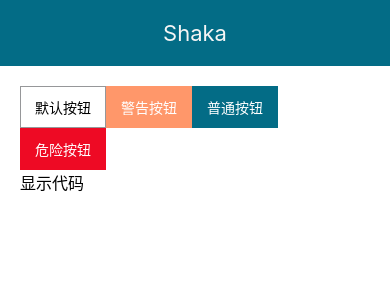
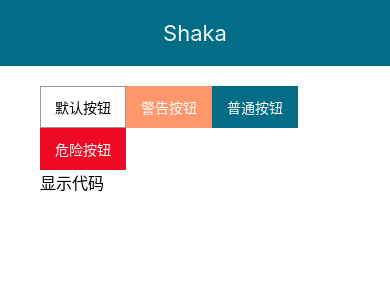
Before and after one commit to gongyue233/shaka-ui, a Vue app: page /#/doc/button in a window 390 px wide. Shown: the top 300 px of the page. Built offline with nearby package versions, Linux system fonts and the light colour scheme.

Commit message:
侧边栏优化

```diff
--- a/src/views/Doc.vue
+++ b/src/views/Doc.vue
@@ -66,14 +66,23 @@ $shaka-doc-font-color: #304455;
   flex-direction: column;
   height: 100vh;
   > .doc-main {
+    flex-grow: 1;
     display: flex;
     flex-direction: row;
     overflow-y: auto;
+    position: relative;
     > .doc-nav {
+      border-right: 1px solid gray;
+      background-color: #fff;
       flex-shrink: 0;
       padding: 24px 0px 0px 30px;
       width: 260px;
       overflow-y: auto;
+      @media (max-width: 800px) {
+        position: absolute;
+        z-index: 10;
+        border-bottom: 1px solid gray;
+      }
       > .dov-nav-item {
         color: $shaka-doc-font-color;
         background-color: #fff;
@@ -104,7 +113,7 @@ $shaka-doc-font-color: #304455;
     > .doc-content {
       flex-grow: 1;
       overflow-y: auto;
-      padding: 20px 40px 20px 20px;
+      padding: 20px 40px 20px 40px;
     }
   }
 }
--- a/src/views/Topnav.vue
+++ b/src/views/Topnav.vue
@@ -1,10 +1,9 @@
 <template>
   <div class="topnav">
-    <!-- <img src="../assets/menu.png" alt="" @click="toggleAside" /> -->
     <svg class="icon menu-logo" @click="toggleAside">
       <use xlink:href="#icon-menu"></use>
     </svg>
-    <span class="logo" @click="toggleAside">Shaka</span>
+    <span class="logo">Shaka</span>
     <ul class="menu">
       <li>GitHub</li>
       <li><router-link to="/">首页</router-link></li>
```
Also changed, not shown: src/router.ts (+8 -6 lines).
